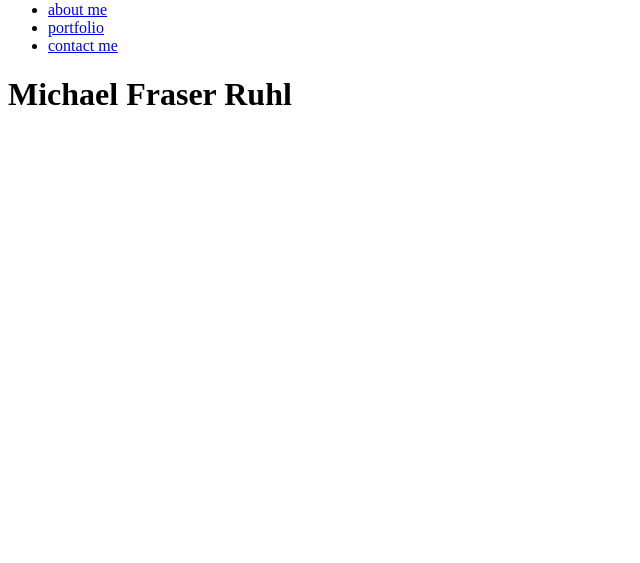
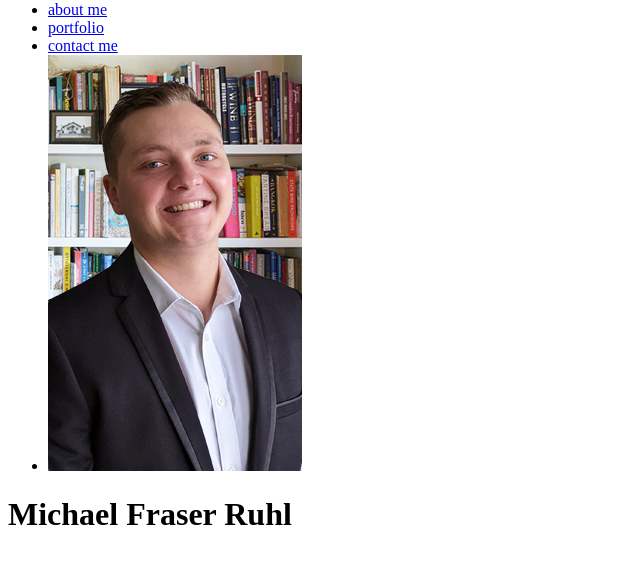
Before and after one commit to michaelruhl/michaelruhl.github.io, a plain HTML site: page index.html in a window 1280 px wide. Shown: the part 115-678 px from the top of the page, without its empty margins (0-640 px from the left). Drawn offline with Linux system fonts and the light colour scheme.

Commit message:
MFRheadshotadded

```diff
--- a/index.html
+++ b/index.html
@@ -21,6 +21,9 @@
             </li>
             <li>
                 <a href="#">contact me</a>
+                <li>
+                    <img src="/MFRHeadShot2022.png"/>
+                </li>
             </li>
         </ul>
     </nav>
```
Also changed, not shown: MFRHeadShot2022.png (added).
